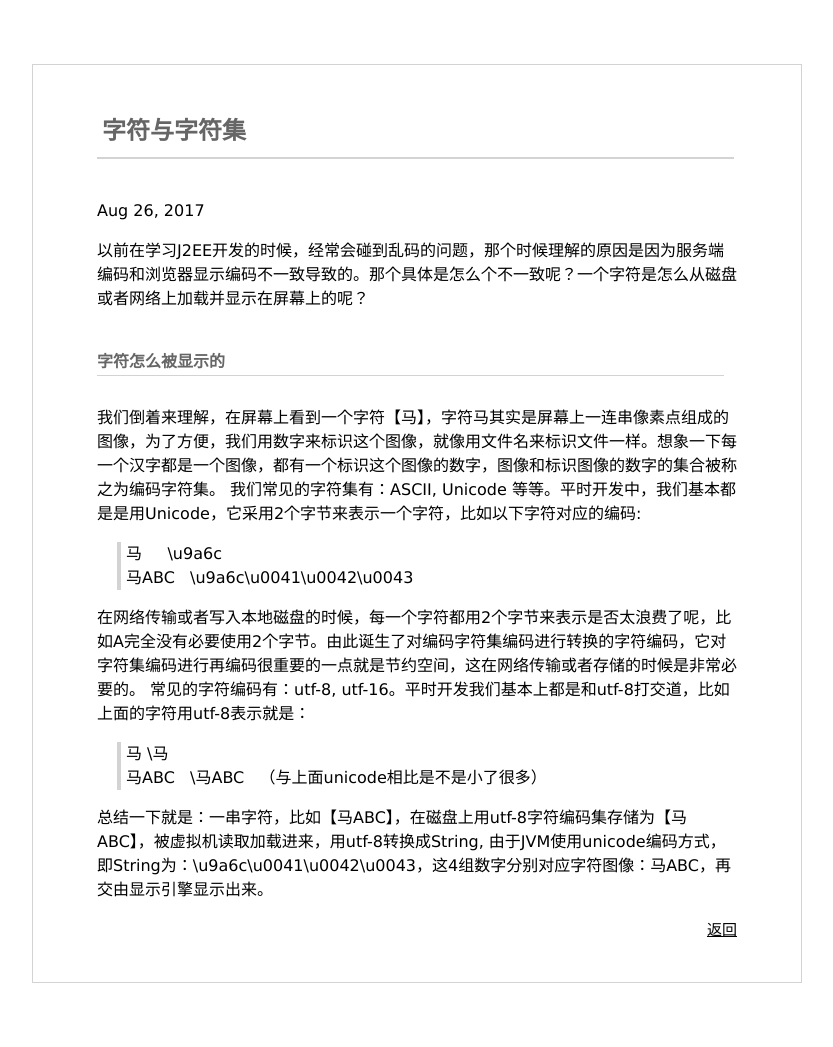
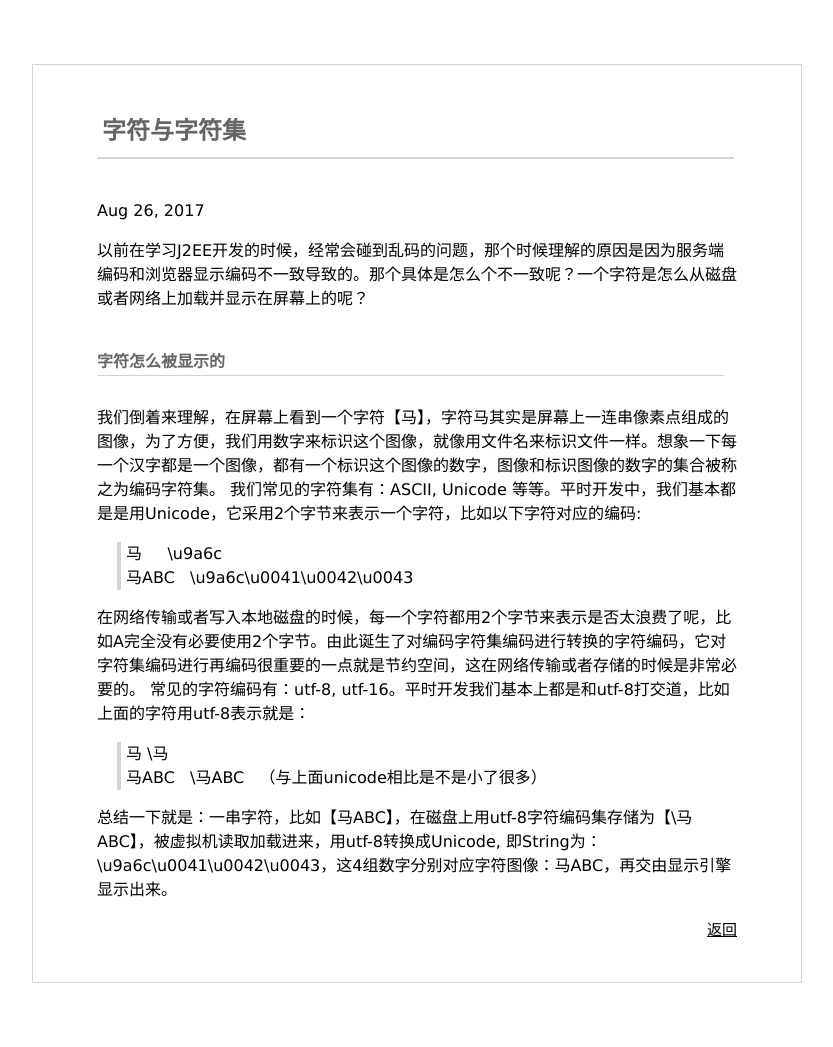
Before and after one commit to chufengma/blog, a Jekyll site: the page built from _posts/2017-08-26-字符与字符集.md, in a window 1280 px wide. Shown: the whole page, without its empty margins (224-1057 px from the left). Built offline with Jekyll 4.4.1, drawn with Linux system fonts in a browser that asks for light colours; our own code applies the rules of GitHub Pages for plain Markdown files.

Commit message:
Update 2017-08-26-字符与字符集.md

```diff
--- a/_posts/2017-08-26-字符与字符集.md
+++ b/_posts/2017-08-26-字符与字符集.md
@@ -12,4 +12,4 @@
 > 马      \&#x9A6C;
 马ABC   \&#x9A6C;ABC   （与上面unicode相比是不是小了很多）
 
-总结一下就是：一串字符，比如【马ABC】，在磁盘上用utf-8字符编码集存储为【&#x9A6C;ABC】，被虚拟机读取加载进来，用utf-8转换成String, 由于JVM使用unicode编码方式，即String为：\u9a6c\u0041\u0042\u0043，这4组数字分别对应字符图像：马ABC，再交由显示引擎显示出来。
+总结一下就是：一串字符，比如【马ABC】，在磁盘上用utf-8字符编码集存储为【\&#x9A6C;ABC】，被虚拟机读取加载进来，用utf-8转换成Unicode, 即String为：\u9a6c\u0041\u0042\u0043，这4组数字分别对应字符图像：马ABC，再交由显示引擎显示出来。
```
